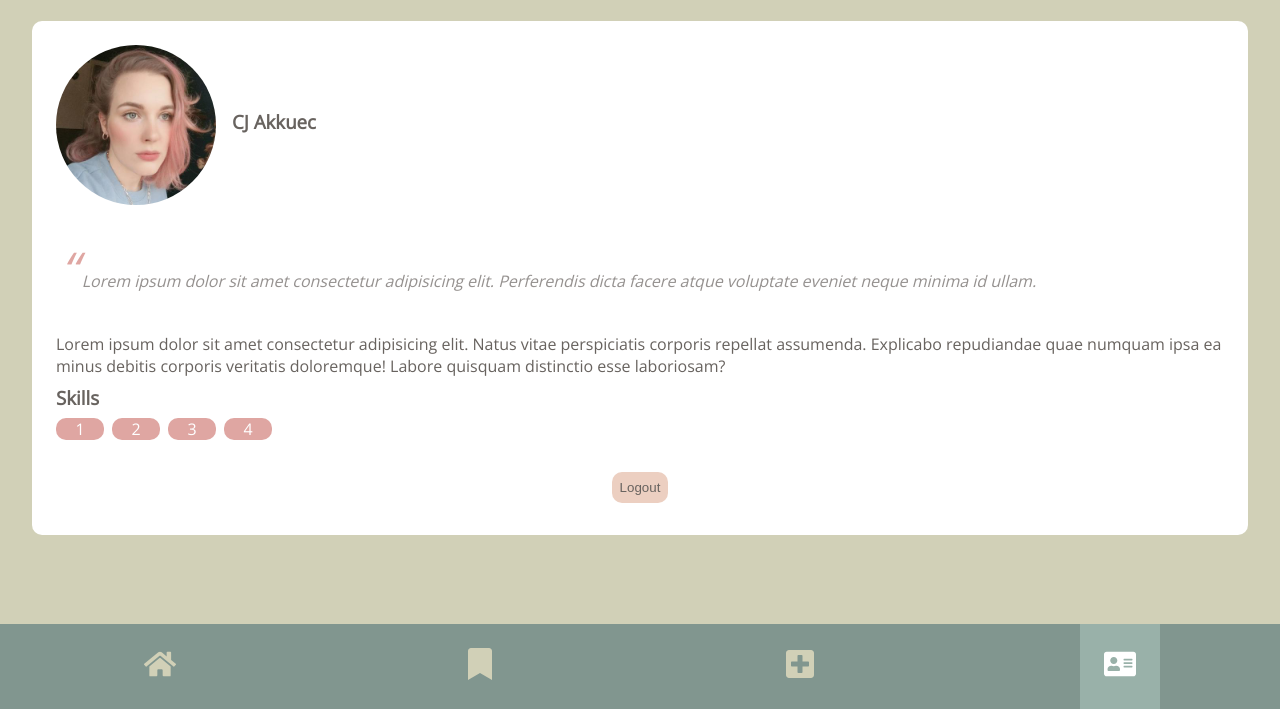
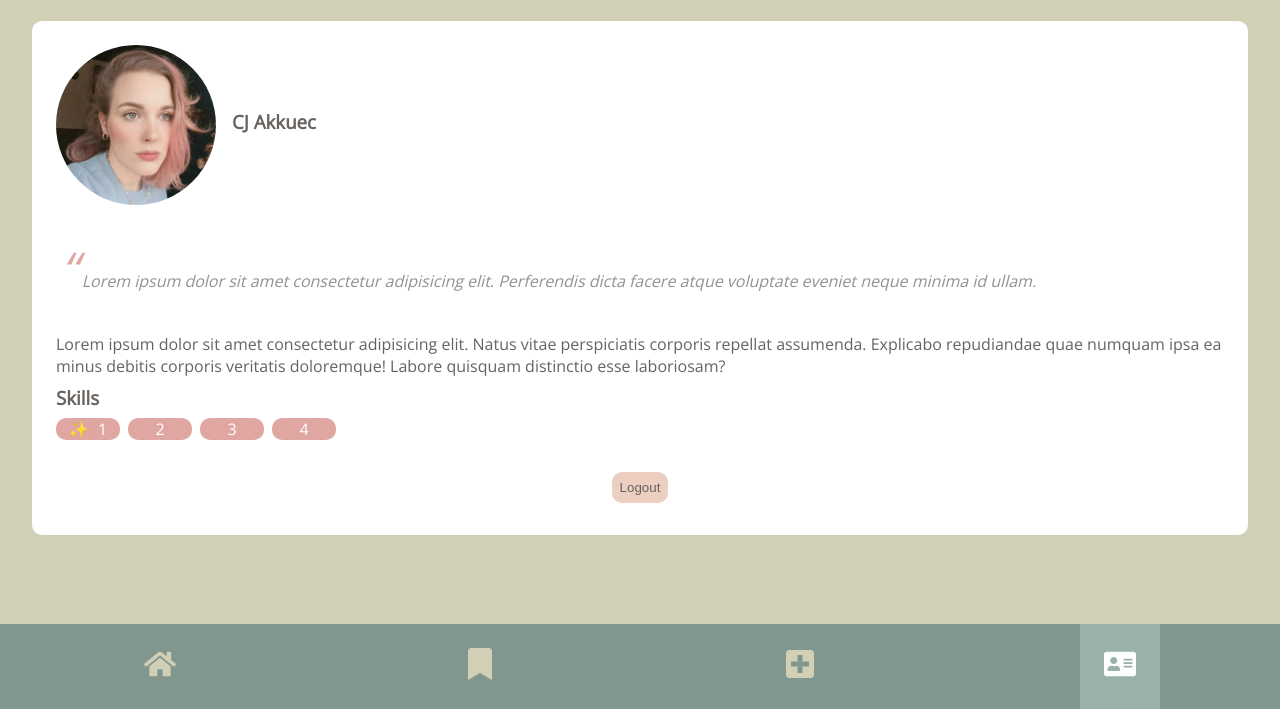
Before and after one commit to CJAkkuec/quiz-app-ca, a plain HTML site: page profile.html in a window 1280 px wide. Shown: the part 91-800 px from the top of the page. Drawn offline with nearby package versions, Linux system fonts and the light colour scheme.

Commit message:
minor changes

```diff
--- a/profile.html
+++ b/profile.html
@@ -50,7 +50,7 @@
           <h3>Skills</h3>
           <div class="skill-tags">
             <ul>
-              <li>1</li>
+              <li><a href="">1</a></li>
               <li>2</li>
               <li>3</li>
               <li>4</li>
--- a/styles.css
+++ b/styles.css
@@ -153,6 +153,27 @@
   padding: 0 0 1rem 0;
 }
 
+.skill-tags li {
+  border-radius: 10px;
+  text-align: center;
+  background: var(--tag-color);
+  color: #fff;
+  width: 4rem;
+}
+
+/* Seltsame Sache */
+
+.skill-tags a:before {
+  display: inline-block;
+  content: "✨";
+  font-size: 1rem;
+}
+.skill-tags a:after {
+  display: inline-block;
+  content: "1";
+  color: #fff;
+}
+
 blockquote {
   padding: 1.5rem;
 }
@@ -169,14 +190,6 @@
   color: var(--tag-color);
   font-size: 3rem;
   line-height: 3rem;
-}
-
-.skill-tags li {
-  border-radius: 10px;
-  text-align: center;
-  background: var(--tag-color);
-  color: #fff;
-  width: 3rem;
 }
 
 .checked {
```
Also changed, not shown: images/70-706426_sparkles-icon-sparkles-emoji-pixel-png-transparent-png.png (added), 2 other files.
